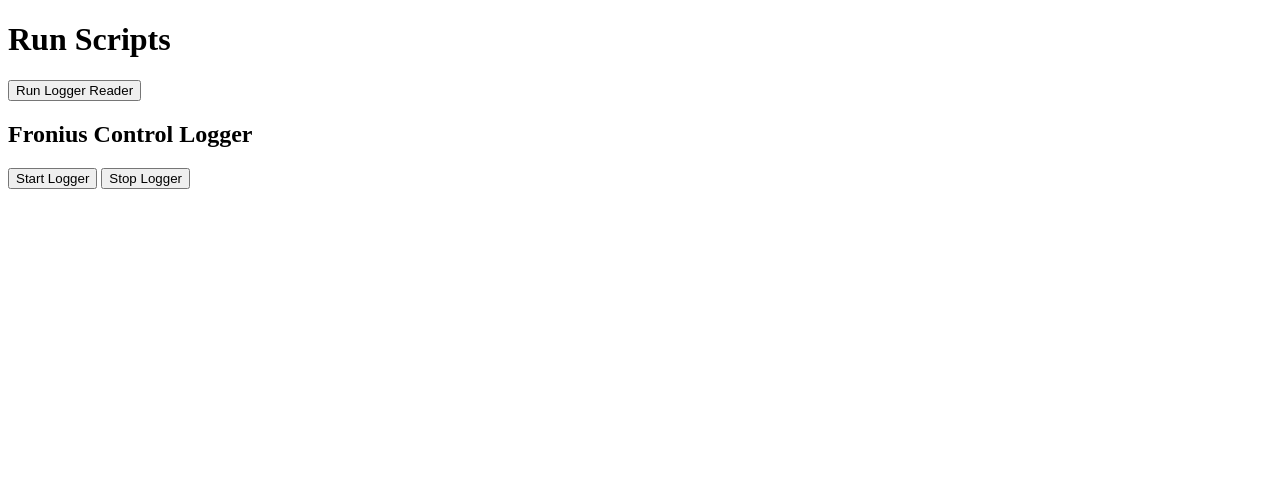
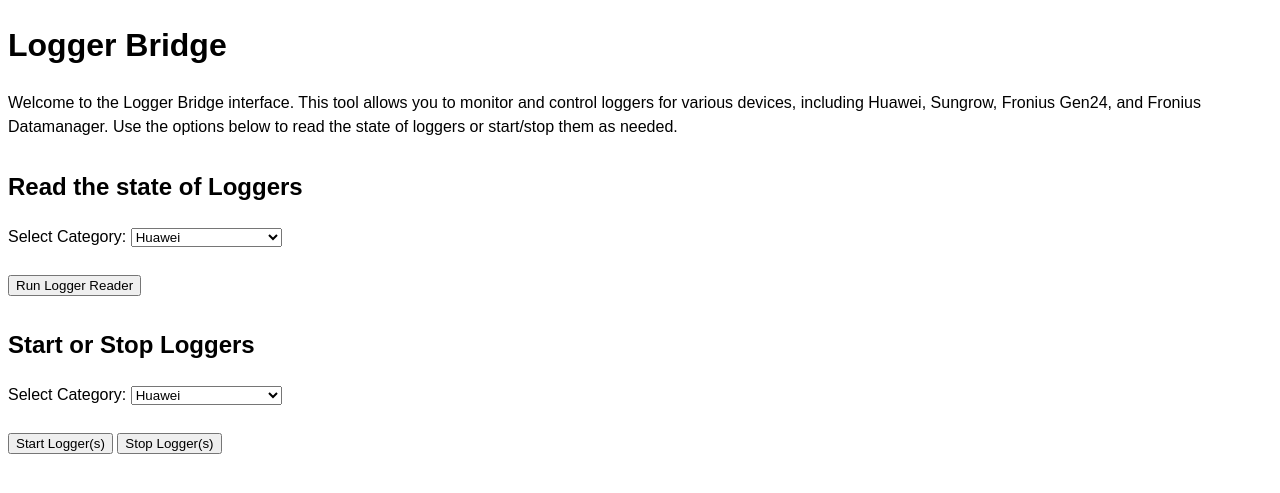
Before and after one commit to panpcode/loggerbridge, a Flask app: page / in a window 1280 px wide. Shown: the top 493 px of the page. Run offline with Flask 3, Linux system fonts and the light colour scheme; some libraries are stand-ins or nearby versions.

Commit message:
Pushing all the new changes and the extra functionality to read everything from CSV files.

```diff
--- a/app.py
+++ b/app.py
@@ -1,7 +1,10 @@
-from flask import Flask, request, render_template
+from flask import Flask, request, render_template, Response
 from flask_wtf.csrf import CSRFProtect
 import subprocess
-import os, secrets
+import os, secrets, sys
+
+# Disable buffering for stdout and stderr for monitoring team to check results in real time
+sys.stdout.reconfigure(line_buffering=True)
 
 app = Flask(__name__)
 app.secret_key = secrets.token_hex(32)
@@ -12,38 +15,42 @@
 def index():
     return render_template('index.html')
 
+def stream_process_output(command):
+    '''
+        Stream the output of a subprocess command for monitoring team of Entec.
+    '''
+    process = subprocess.Popen(command, stdout=subprocess.PIPE, stderr=subprocess.PIPE, text=True, bufsize=1)
+    try:
+        for line in iter(process.stdout.readline, ''):
+            # Stream stdout to the browser
+            yield f"{line}<br>\n"
+        for line in iter(process.stderr.readline, ''):
+            # Stream stderr to the browser
+            yield f"{line}<br>\n"
+    finally:
+        process.stdout.close()
+        process.stderr.close()
+        process.wait()
+
 @app.route('/run', methods=['POST'])
 def run_script():
     script = request.form.get('script')
+    category = request.form.get('category')
 
     if script == "logger":
-
         script_path = os.path.join(os.getcwd(), "logger_reader.py")
-        try:
-            process = subprocess.Popen(["python3", script_path], stdout=subprocess.PIPE, stderr=subprocess.PIPE, text=True)
-            stdout, stderr = process.communicate()
-            print(stdout)
-            print(stderr)
-
-            # expose both stdout and stderr to the template
-            return render_template('output.html', output=stdout, error=stderr)
-        except Exception as e:
-            return render_template('output.html', output=None, error=str(e))
+        if category:
+            return Response(stream_process_output(["python3", script_path, category]), mimetype='text/html')
+        else:
+            return render_template('output.html', output=None, error="Category is required for logger reader.")
 
     elif script == "control":
-
-        action = request.form.get('action', 'start')  # Default to "start" because it doesn't do anything if already started
-        try:
-            script_path = os.path.join(os.getcwd(), "logger_control.py")
-            process = subprocess.Popen(["python3", script_path, action], stdout=subprocess.PIPE, stderr=subprocess.PIPE, text=True)
-            stdout, stderr = process.communicate()
-            print(stdout)
-            print(stderr)
-
-            # expose both stdout and stderr to the template
-            return render_template('output.html', output=stdout, error=stderr)
-        except Exception as e:
-            return render_template('output.html', output=None, error=str(e))
+        action = request.form.get('action', 'start')
+        script_path = os.path.join(os.getcwd(), "logger_control.py")
+        if category:
+            return Response(stream_process_output(["python3", script_path, action, category]), mimetype='text/html')
+        else:
+            return render_template('output.html', output=None, error="Category is required for control scripts.")
 
     else:
         return render_template('output.html', output=None, error="Invalid script name")
--- /dev/null
+++ b/devices.csv
@@ -0,0 +1,5 @@
+category,ip,port,unit_id,register_address,register_name,scale,unit
+huawei,10.100.7.163,502,100,40202,Plant Status,1,
+sungrow,10.100.2.163,502,247,8001,Plant Status,1,
+froniusGen24,10.108.1.51,502,1,40193,PV inverter state,1,
+froniusDatamanager,10.100.2.161,502,1,40193,Plant Status,1,
--- a/modbus_device.py
+++ b/modbus_device.py
@@ -29,8 +29,8 @@
         values = self.client.read_holding_registers(address, count)
         if values is None:
             logging.error(f"❌ Failed to read from address {address}")
-        else:
-            logging.info(f"📖 Read from address {address}: {values}")
+        # else:
+        #     logging.info(f"📖 Read from address {address}: {values}")
         return values
 
     def write_register(self, address, value):
--- /dev/null
+++ b/package/requirements.txt
@@ -0,0 +1,4 @@
+flask
+flask-wtf
+flask-cors
+pyModbusTCP
--- a/templates/index.html
+++ b/templates/index.html
@@ -1,21 +1,64 @@
 <!DOCTYPE html>
 <html>
 <head>
-    <title>Script Launcher</title>
+    <title>Logger Bridge</title>
+    <style>
+        body {
+            font-family: Arial, sans-serif;
+            line-height: 1.5;
+        }
+        .section {
+            margin-top: 30px;
+        }
+    </style>
 </head>
 <body>
-    <h1>Run Scripts</h1>
+    <h1>Logger Bridge</h1>
+    <p>
+        Welcome to the Logger Bridge interface. This tool allows you to monitor and control loggers for various devices,
+        including Huawei, Sungrow, Fronius Gen24, and Fronius Datamanager. Use the options below to read the state of loggers
+        or start/stop them as needed.
+    </p>
+
+    <!-- Logger Reader Form -->
+    <div class="section">
+        <h2>Read the state of Loggers</h2>
         <form action="/run" method="post">
             <input type="hidden" name="csrf_token" value="{{ csrf_token() }}">
-        <button type="submit" name="script" value="logger">Run Logger Reader</button>
+            <input type="hidden" name="script" value="logger">
+
+            <label for="reader_category">Select Category:</label>
+            <select name="category" id="reader_category" required>
+                <option value="huawei">Huawei</option>
+                <option value="sungrow">Sungrow</option>
+                <option value="froniusGen24">Fronius Gen24</option>
+                <option value="froniusDatamanager">Fronius Datamanager</option>
+            </select>
+
+            <br><br>
+            <button type="submit">Run Logger Reader</button>
         </form>
+    </div>
 
-    <h2>Fronius Control Logger</h2>
+    <!-- Logger Control Form -->
+    <div class="section">
+        <h2>Start or Stop Loggers</h2>
         <form action="/run" method="post">
             <input type="hidden" name="csrf_token" value="{{ csrf_token() }}">
             <input type="hidden" name="script" value="control">
-        <button type="submit" name="action" value="start">Start Logger</button>
-        <button type="submit" name="action" value="stop">Stop Logger</button>
+
+            <label for="control_category">Select Category:</label>
+            <select name="category" id="control_category" required>
+                <option value="huawei">Huawei</option>
+                <option value="sungrow">Sungrow</option>
+                <option value="froniusGen24">Fronius Gen24</option>
+                <option value="froniusDatamanager">Fronius Datamanager</option>
+            </select>
+
+            <br><br>
+            <button type="submit" name="action" value="start">Start Logger(s)</button>
+            <button type="submit" name="action" value="stop">Stop Logger(s)</button>
         </form>
+    </div>
 </body>
 </html>
```
Also changed, not shown: logger_control.py (+23 -14 lines), logger_reader.py (+35 -25 lines), modbus_reader.py (+25 -5 lines), package/docker-compose.yml (added, +14 -0 lines), templates/output.html (+30 -10 lines), 1 other file. Lines whose indentation alone changed are shown as unchanged.
